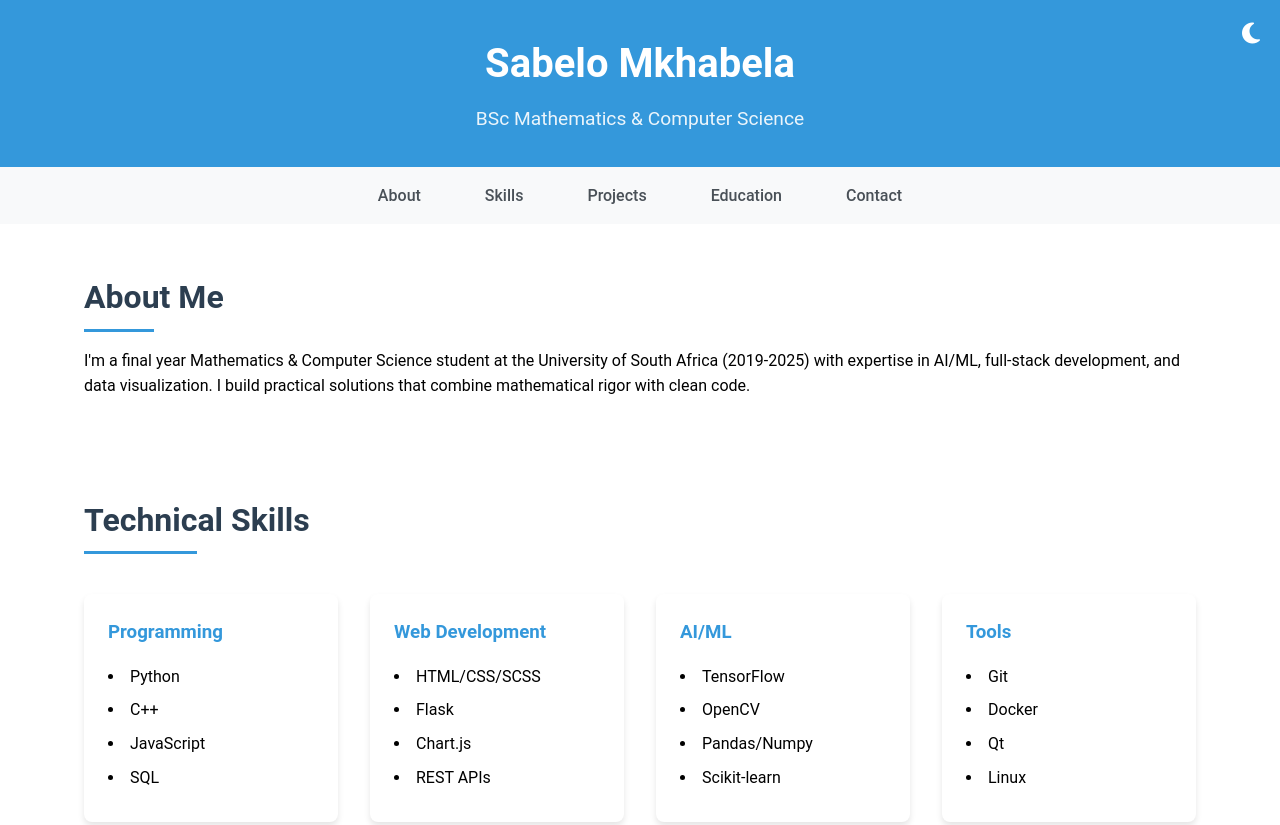
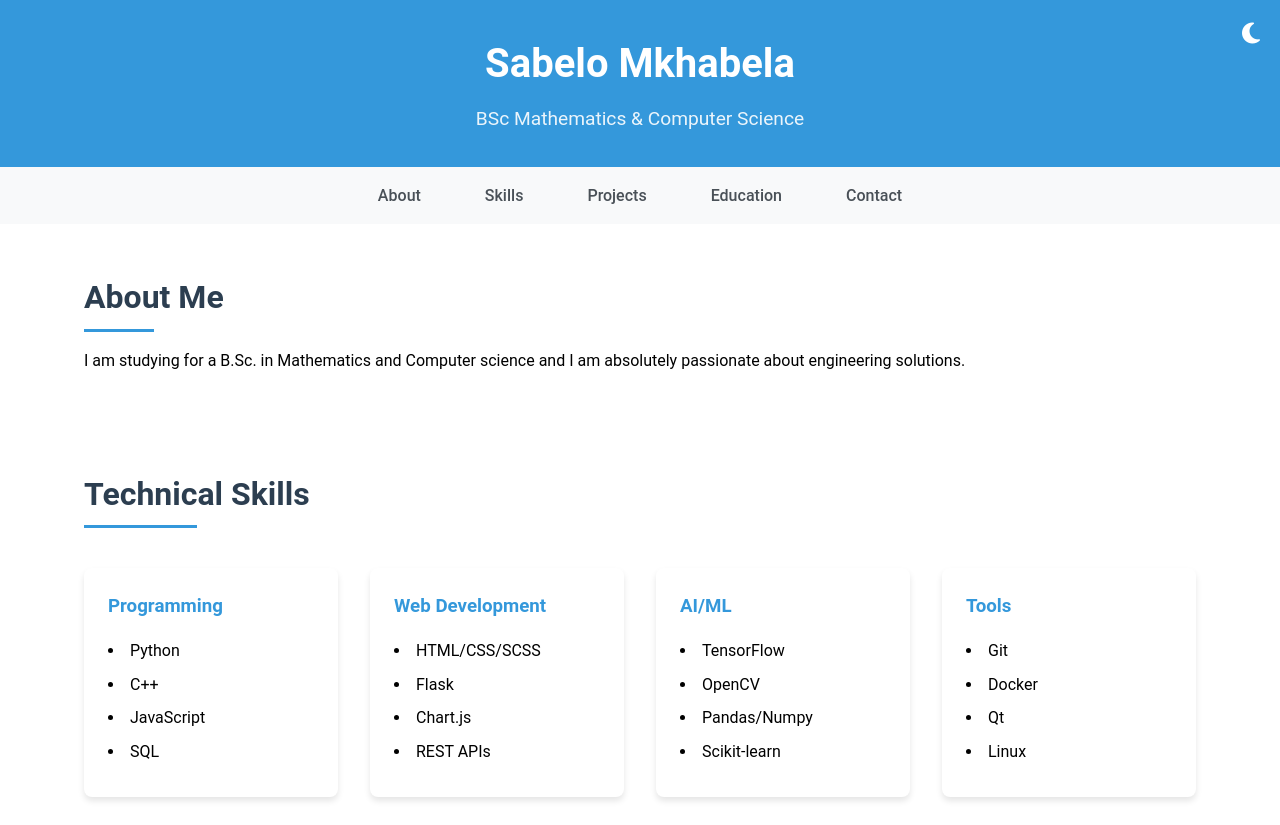
Before and after one commit to LaplaceMkhabela/Portfolio2, a plain HTML site: page index.html in a window 1280 px wide. Shown: the top 825 px of the page. Drawn offline with nearby package versions, Linux system fonts and the light colour scheme.

Commit message:
Update index.html

```diff
--- a/index.html
+++ b/index.html
@@ -32,7 +32,7 @@
     <main class="container">
         <section id="about">
             <h2>About Me</h2>
-            <p>I'm a final year Mathematics & Computer Science student at the University of South Africa (2019-2025) with expertise in AI/ML, full-stack development, and data visualization. I build practical solutions that combine mathematical rigor with clean code.</p>
+            <p>I am studying for a B.Sc. in Mathematics and Computer science and I am absolutely passionate about engineering solutions.</p>
         </section>
 
         <section id="skills">
```
